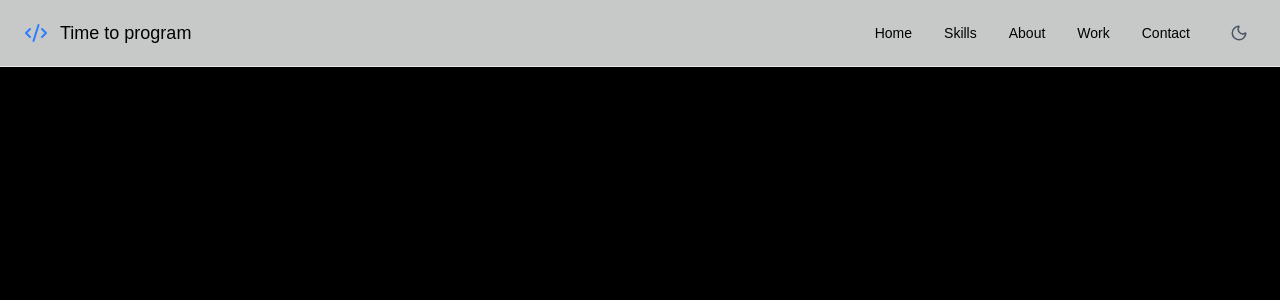
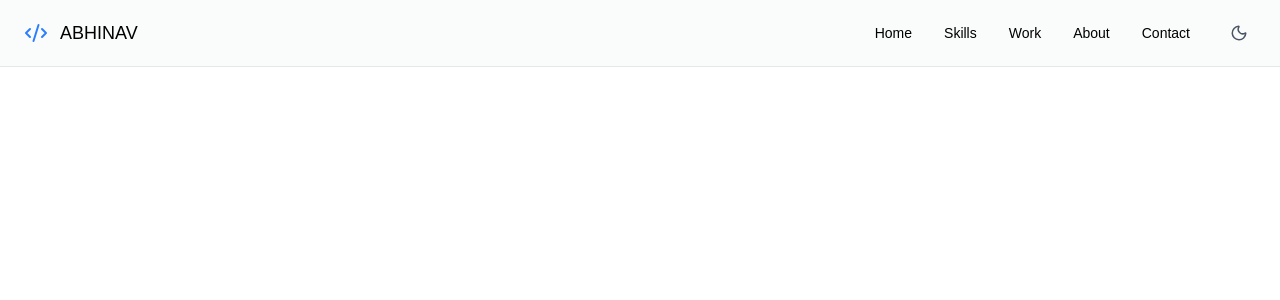
Before and after one commit to abhinavhh/PersonalPortfolio, a React (Vite) app: page / in a window 1280 px wide. Shown: the top 300 px of the page. Built offline with nearby package versions, Linux system fonts and the light colour scheme.

Commit message:
updated dark and light mode text colors

```diff
--- a/src/Components/Navbar.jsx
+++ b/src/Components/Navbar.jsx
@@ -2,7 +2,8 @@ import { useState } from "react";
 import { useTheme } from "../context/ThemeContext";
 import { Code2, Menu, Moon, Sun, X } from "lucide-react";
 import { AnimatePresence } from "framer-motion";
-import { motion } from "framer-motion"
+import { motion } from "framer-motion";
+
 const Navbar = () => {
   const { isDarkMode, toggleDarkMode } = useTheme();
   const [isMenuOpen, setIsMenuOpen] = useState(false);
@@ -19,7 +20,7 @@ const Navbar = () => {
     <motion.nav
       style={{ opacity: 1 }}
       className={`fixed top-0 w-full z-50 px-6 py-4 ${
-        isDarkMode ? "bg-gray-950/80" : "bg-gray-50/80"
+        isDarkMode ? "bg-gray-950/80 text-gray-400" : "bg-gray-50/80"
       } backdrop-blur-md border-b ${
         isDarkMode ? "border-gray-800" : "border-gray-200"
       }`}
@@ -27,13 +28,13 @@ const Navbar = () => {
       <div className="max-w-7xl mx-auto flex justify-between items-center">
         <motion.div whileHover={{ scale: 1.05 }} className="flex items-center space-x-2">
           <Code2 size={24} className="text-blue-500"/>
-          <span className="text-lg ml-1">Time to program</span>
+          <span className="text-lg ml-1">ABHINAV</span>
         </motion.div>
 
         {/* Dektop Navigation */}
 
         <div className="hidden md:flex space-x-8 items-center">
-          {["Home", "Skills", "About", "Work", "Contact"].map((item) => (
+          {["Home", "Skills", "Work", "About", "Contact"].map((item) => (
             <motion.button
               key={item}
               whileHover={{ y: -2 }}
--- a/src/index.css
+++ b/src/index.css
@@ -9,7 +9,6 @@
     font-family: var(--font-display);
   }
   body {
-    background-color: #000000;
     overflow: hidden;
   }
 }
```
